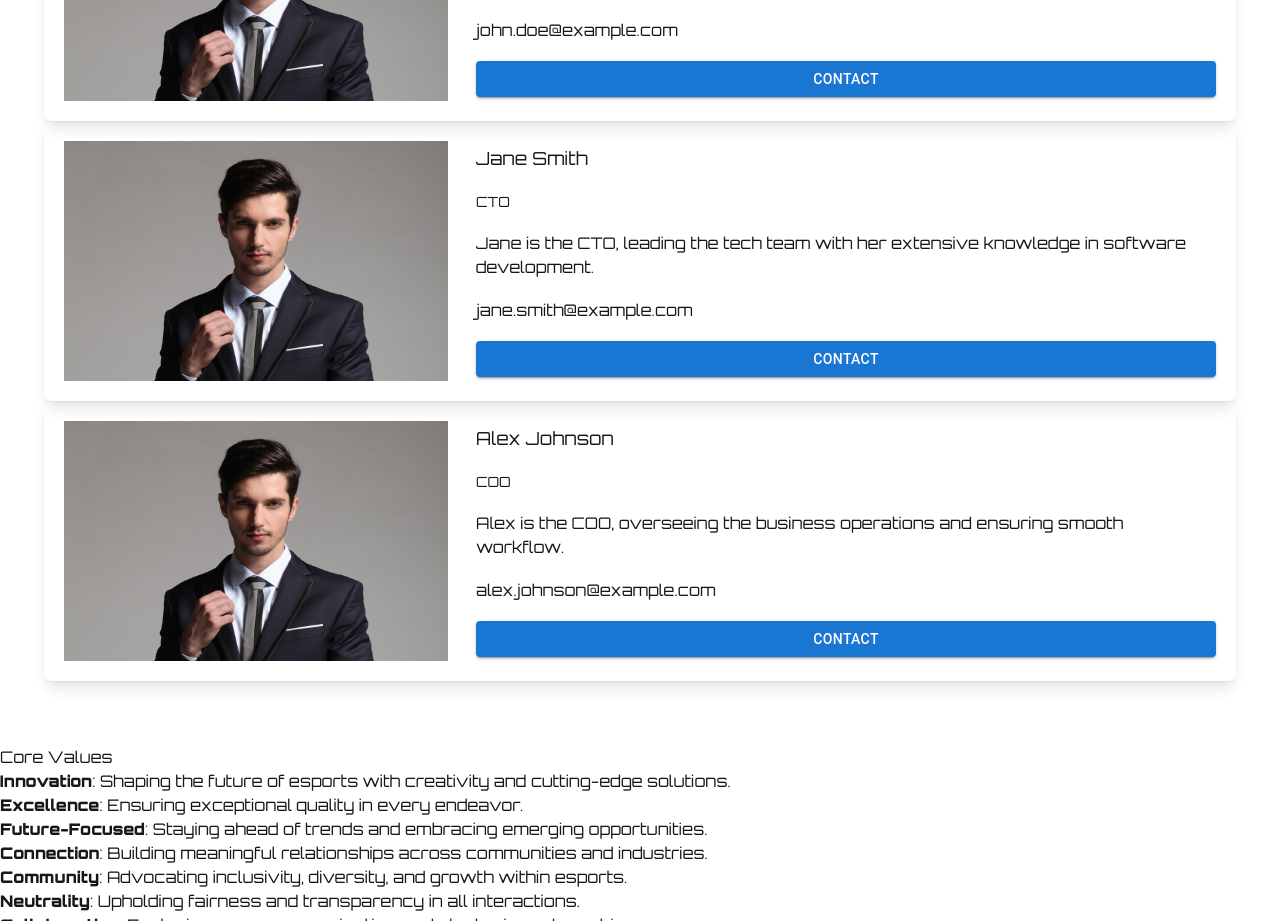
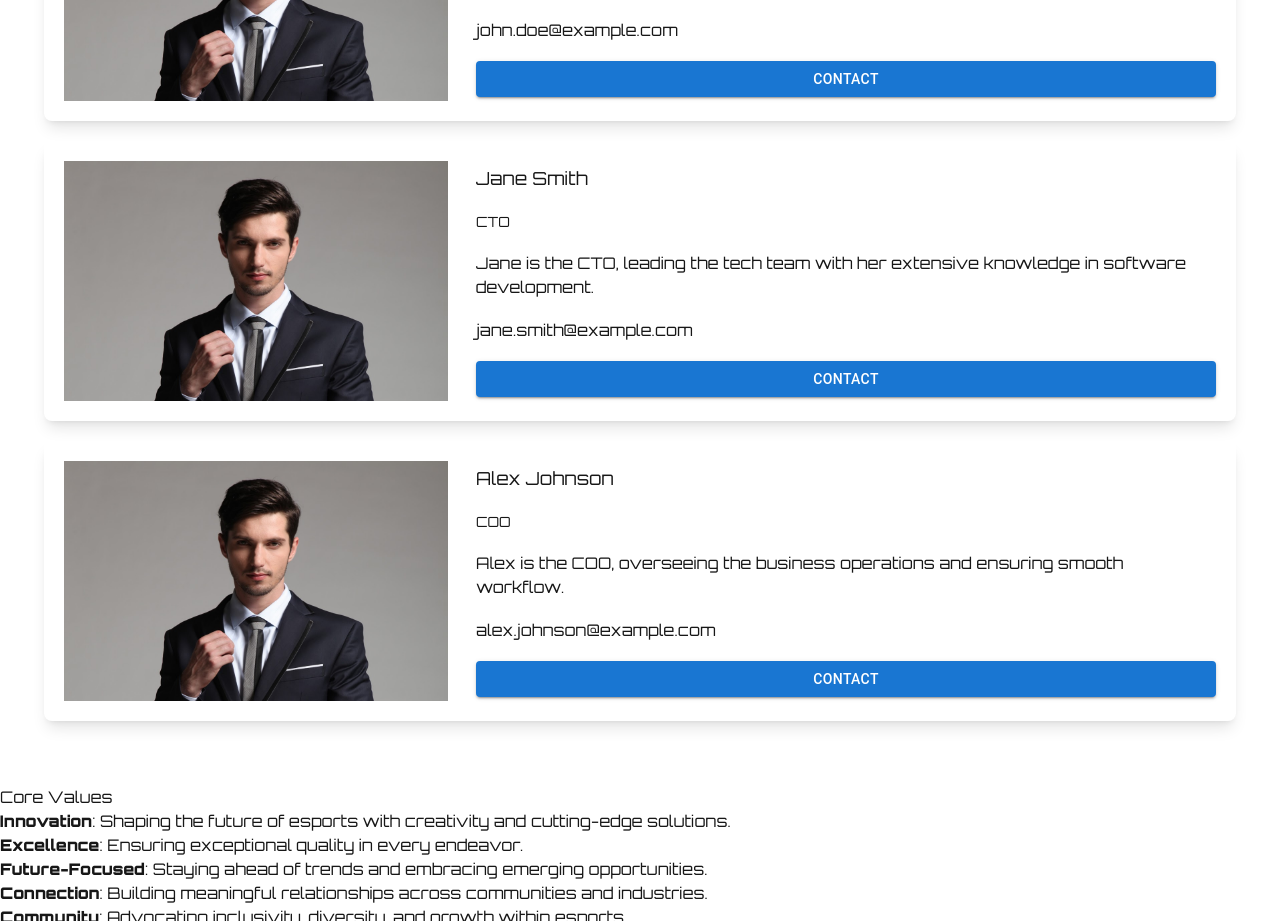
Before and after one commit to djtimog/pixelcore-gaming, a Next.js app: page /about in a window 1280 px wide. Shown: the part 1920-2841 px from the top of the page. Built offline with nearby package versions, Linux system fonts and the light colour scheme.

Commit message:
feat: improve spacing in TeamCard and about page layout

```diff
--- a/app/about/page.tsx
+++ b/app/about/page.tsx
@@ -107,7 +107,7 @@ function about() {
         <p className="uppercase outlined-text text-3xl sm:text-4xl md:text-5xl text-center mb-3">
           Our Team
         </p>
-        <div>
+        <div className="space-y-3 sm:space-y-4 md:space-y-5">
           {teamData.map((team) => (
             <TeamCard {...team} />
           ))}
--- a/components/ui/about/team-card.tsx
+++ b/components/ui/about/team-card.tsx
@@ -19,7 +19,7 @@ const TeamCard = ({
   number: string;
 }) => {
   return (
-    <div className="container mx-auto rounded-lg shadow-lg p-5 space-y-3 sm:space-y-0 sm:space-x-5 md:space-x-7 flex flex-col sm:flex-row">
+    <div className=" mx-auto rounded-lg shadow-lg p-5 space-y-3 sm:space-y-0 sm:space-x-5 md:space-x-7 flex flex-col sm:flex-row">
       <div className="w-full sm:max-w-sm h-60 overflow-hidden">
         <Image
           src="/about/team/ceo.jpeg"
```
